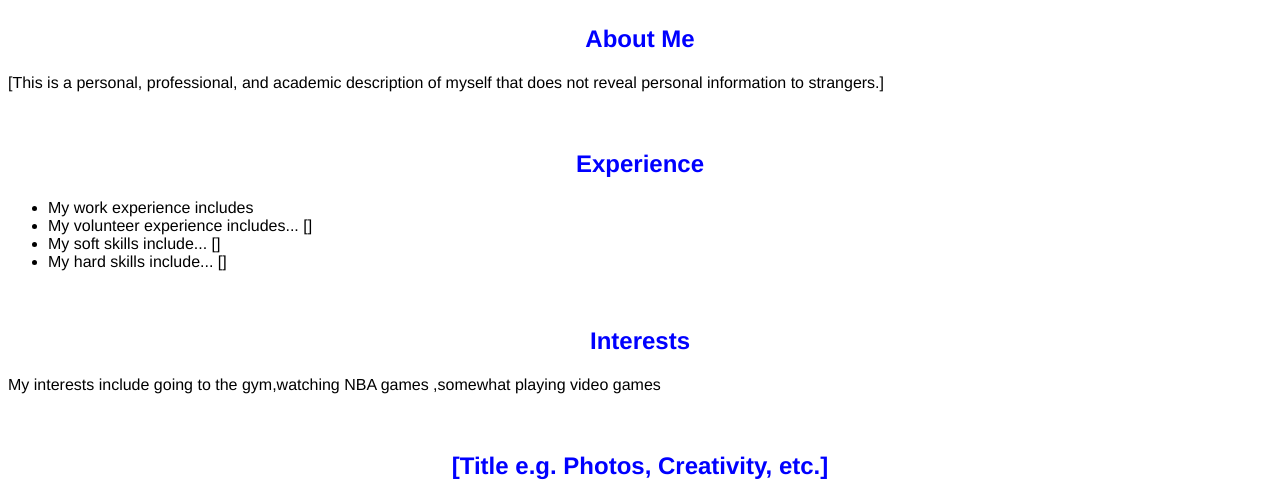
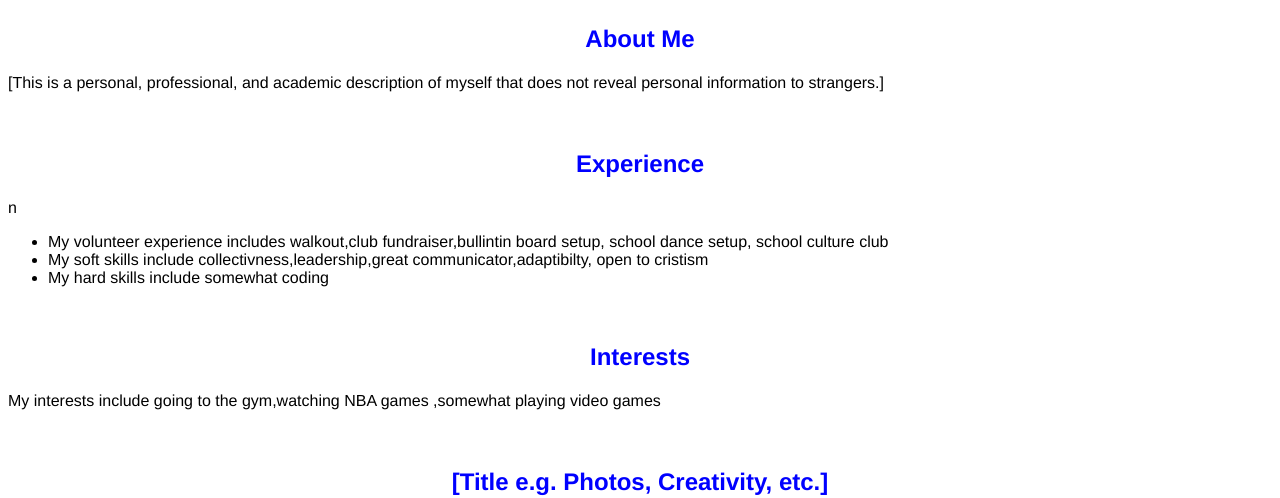
Before and after one commit to JPA27/JPA27.github.io, a plain HTML site: page index.html in a window 1280 px wide. Shown: the part 276-774 px from the top of the page. Drawn offline with Linux system fonts and the light colour scheme.

Commit message:
Update index.html

```diff
--- a/index.html
+++ b/index.html
@@ -43,12 +43,11 @@ DOCTYPE html>
 			Experience
 		</font>
 	</h1>
-	<font face="helvetica" color="black" size="3">
+	<font face="helvetica" color="black" size="3">n
 		<ul>
-		    <li>My work experience includes </li>
-		    <li>My volunteer experience includes... []</li>
-		    <li>My soft skills include... []</li>
-		    <li>My hard skills include... []</li>
+		    <li>My volunteer experience includes walkout,club fundraiser,bullintin board setup, school dance setup, school culture club</li>
+		    <li>My soft skills include collectivness,leadership,great communicator,adaptibilty, open to cristism   </li>
+		    <li>My hard skills include somewhat coding </li>
 		</ul>
 	</font>
 
```
